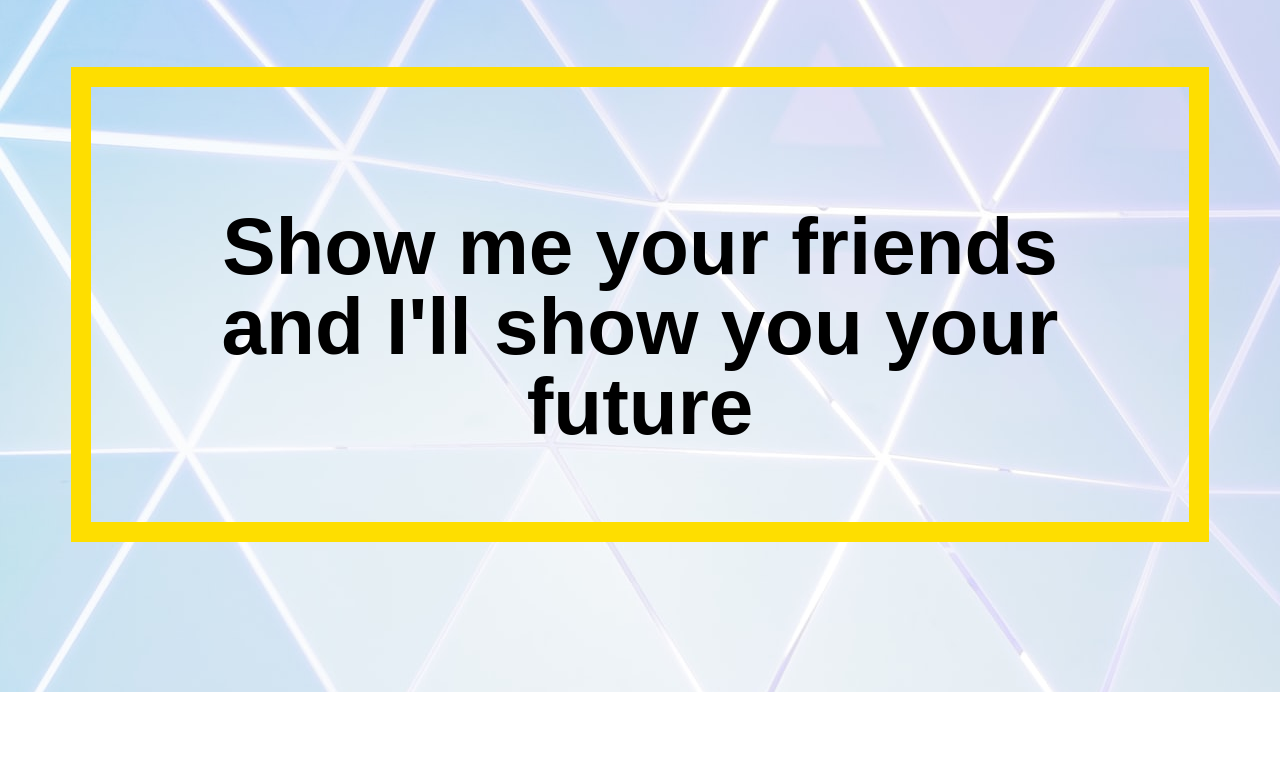
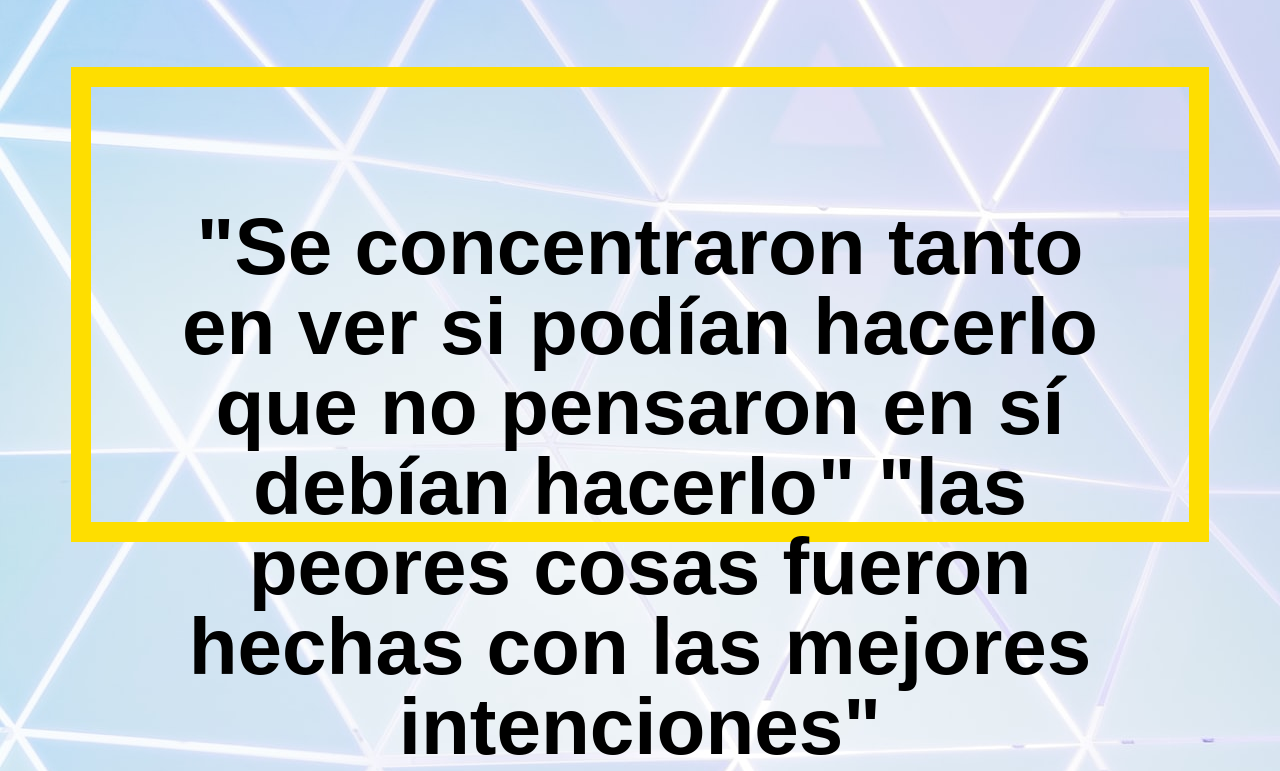
Before and after one commit to Wyverd/HernanChoquePage, a plain HTML site: page index.html in a window 1280 px wide. Shown: the part 2877-3648 px from the top of the page. Before the commit the page ends 3569 px from the top, so only its background shows below. Drawn offline with Linux system fonts and the light colour scheme.

Commit message:
Update index.html

```diff
--- a/index.html
+++ b/index.html
@@ -140,7 +140,8 @@
                 </Div>
                 <div class="section-break"></div>
                 <div class="column-quote">
-                        <p class="quote">Show me your friends and I'll show you your future</p>
+                        <p class="quote">"Se concentraron tanto en ver si podían hacerlo que no pensaron en sí debían hacerlo"
+"las peores cosas fueron hechas con las mejores intenciones" </p>
                 </div>
                 <!--Section:7 Footer-->
                 <div class="footer">
```
